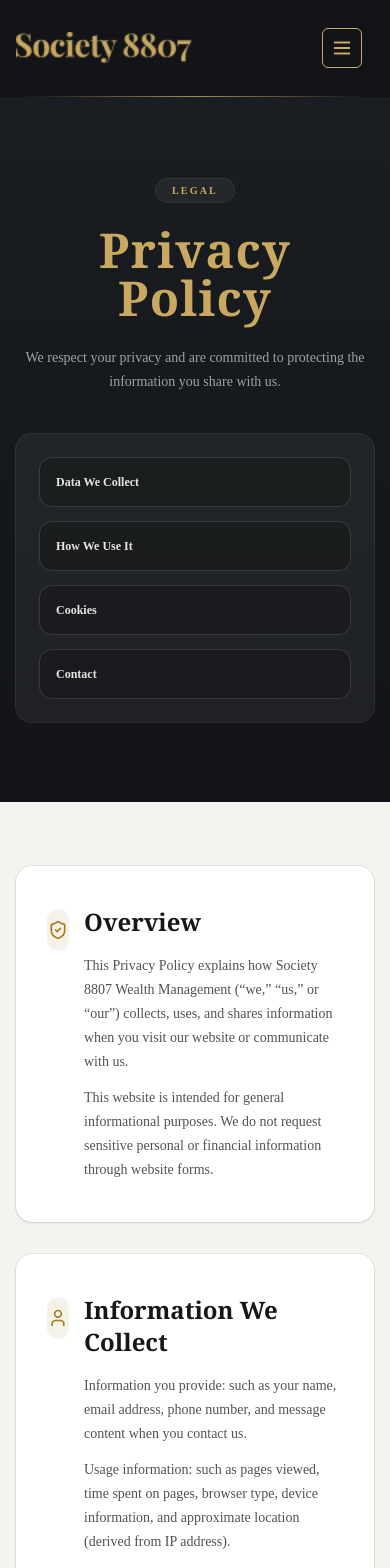
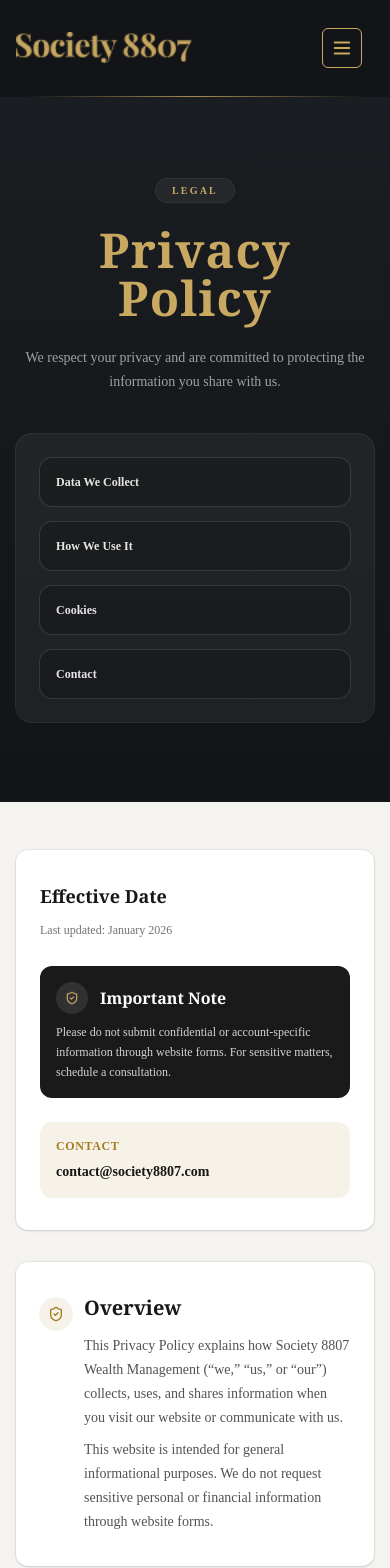
Before and after one commit to ShuvrotoKumar/society-8807, a Next.js app: page /privacy in a window 390 px wide. Shown: the top 1568 px of the page. Built offline with nearby package versions, Linux system fonts and the light colour scheme.

Commit message:
privacy policy updated

```diff
--- a/app/about/page.tsx
+++ b/app/about/page.tsx
@@ -278,13 +278,13 @@
 
                     <p className="mt-4 text-sm leading-6 text-neutral-600">{advisor.bio}</p>
 
-                    <Link
+                    {/* <Link
                       href={`/about/advisors/${advisor.id}`}
                       className="mt-5 inline-flex items-center gap-2 text-xs font-semibold text-[#A47B22] hover:text-[#8D6A1D]"
                     >
                       View Full Bio
                       <span aria-hidden="true">→</span>
-                    </Link>
+                    </Link> */}
                   </div>
                 </article>
               ))}
--- a/app/privacy/page.tsx
+++ b/app/privacy/page.tsx
@@ -127,23 +127,23 @@
           </div>
         </section>
 
-        <section className="bg-[#f5f3f0] py-16">
+        <section className="bg-[#f5f3f0] py-12 sm:py-16">
           <div className="mx-auto max-w-6xl px-4 sm:px-6 lg:px-8">
-            <div className="grid grid-cols-1 gap-10 lg:grid-cols-[1fr_320px]">
-              <div className="space-y-8">
+            <div className="grid grid-cols-1 gap-8 lg:grid-cols-[1fr_320px] xl:gap-10">
+              <div className="space-y-6 sm:space-y-8">
                 {sections.map(({ id, title, Icon, body }) => (
                   <section
                     key={id}
                     id={id}
-                    className="scroll-mt-28 rounded-2xl bg-white px-8 py-10 shadow-sm ring-1 ring-black/5"
+                    className="scroll-mt-28 rounded-xl sm:rounded-2xl bg-white px-6 py-8 sm:px-8 sm:py-10 shadow-sm ring-1 ring-black/5"
                   >
-                    <div className="flex items-start gap-4">
-                      <div className="mt-1 flex h-10 w-10 items-center justify-center rounded-full bg-[#F6F2E8] ring-1 ring-black/5">
-                        <Icon className="h-5 w-5 text-[#A47B22]" />
+                    <div className="flex items-start gap-3 sm:gap-4">
+                      <div className="mt-1 flex h-8 w-8 sm:h-10 sm:w-10 items-center justify-center rounded-full bg-[#F6F2E8] ring-1 ring-black/5 flex-shrink-0">
+                        <Icon className="h-4 w-4 sm:h-5 sm:w-5 text-[#A47B22]" />
                       </div>
-                      <div className="min-w-0">
-                        <h2 className="font-serif text-2xl font-semibold text-neutral-900">{title}</h2>
-                        <div className="mt-4 space-y-3 text-sm leading-6 text-neutral-600">
+                      <div className="min-w-0 flex-1">
+                        <h2 className="font-serif text-xl sm:text-2xl font-semibold text-neutral-900">{title}</h2>
+                        <div className="mt-3 sm:mt-4 space-y-2 sm:space-y-3 text-sm leading-6 text-neutral-600">
                           {body.map((p) => (
                             <p key={p}>{p}</p>
                           ))}
@@ -154,26 +154,26 @@
                 ))}
               </div>
 
-              <aside className="h-fit rounded-2xl bg-white px-8 py-10 shadow-sm ring-1 ring-black/5">
+              <aside className="order-first lg:order-last h-fit rounded-xl sm:rounded-2xl bg-white px-6 py-8 sm:px-8 sm:py-10 shadow-sm ring-1 ring-black/5">
                 <h3 className="font-serif text-lg font-semibold text-neutral-900">Effective Date</h3>
                 <p className="mt-2 text-xs leading-6 text-neutral-500">Last updated: January 2026</p>
 
-                <div className="mt-8 rounded-xl bg-[#1a1a1a] px-6 py-6 text-white">
+                <div className="mt-6 sm:mt-8 rounded-xl bg-[#1a1a1a] px-4 sm:px-6 py-4 sm:py-6 text-white">
                   <div className="flex items-center gap-3">
-                    <div className="flex h-9 w-9 items-center justify-center rounded-full bg-white/10">
-                      <ShieldCheck className="h-4 w-4 text-[#C9A961]" />
+                    <div className="flex h-8 w-8 sm:h-9 sm:w-9 items-center justify-center rounded-full bg-white/10 flex-shrink-0">
+                      <ShieldCheck className="h-3.5 w-3.5 sm:h-4 sm:w-4 text-[#C9A961]" />
                     </div>
-                    <p className="font-serif text-lg font-semibold">Important Note</p>
+                    <p className="font-serif text-base sm:text-lg font-semibold">Important Note</p>
                   </div>
-                  <p className="mt-3 text-xs leading-6 text-neutral-300">
+                  <p className="mt-2 sm:mt-3 text-xs leading-5 sm:leading-6 text-neutral-300">
                     Please do not submit confidential or account-specific information through website forms.
                     For sensitive matters, schedule a consultation.
                   </p>
                 </div>
 
-                <div className="mt-8 rounded-xl bg-[#F6F2E8] px-6 py-6">
+                <div className="mt-6 sm:mt-8 rounded-xl bg-[#F6F2E8] px-4 sm:px-6 py-4 sm:py-6">
                   <p className="text-xs font-semibold uppercase tracking-wider text-[#A47B22]">Contact</p>
-                  <p className="mt-2 text-sm font-semibold text-neutral-900">contact@society8807.com</p>
+                  <p className="mt-2 text-sm font-semibold text-neutral-900 break-all">contact@society8807.com</p>
                 </div>
               </aside>
             </div>
```
